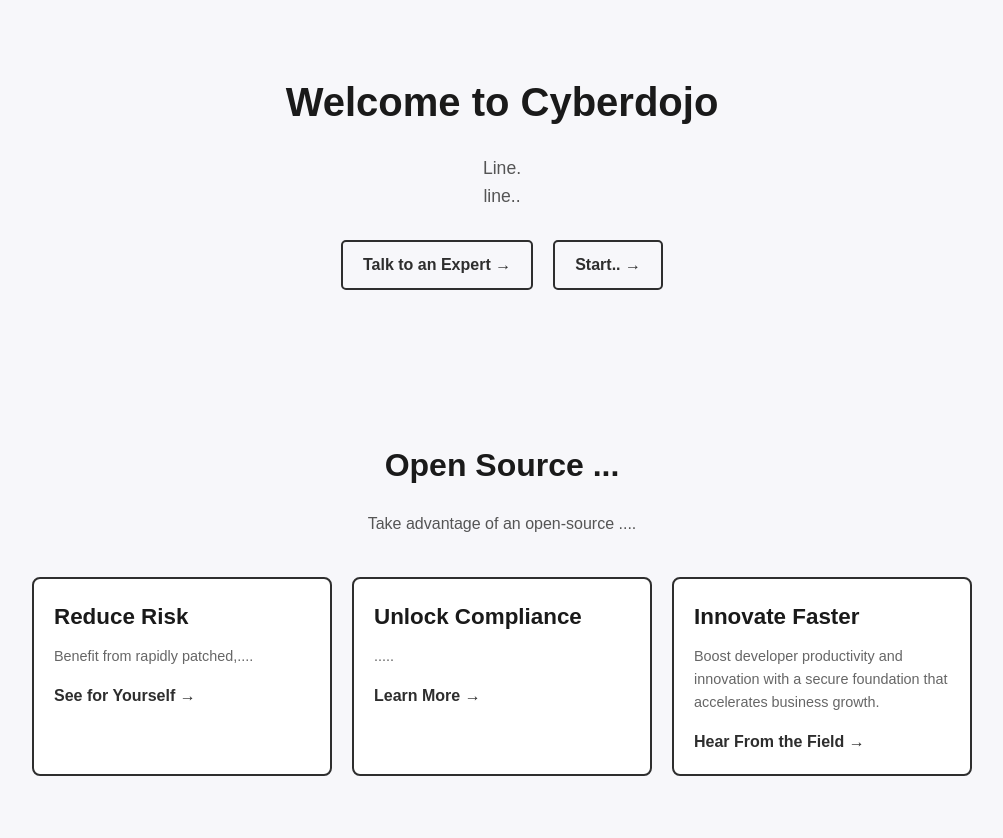
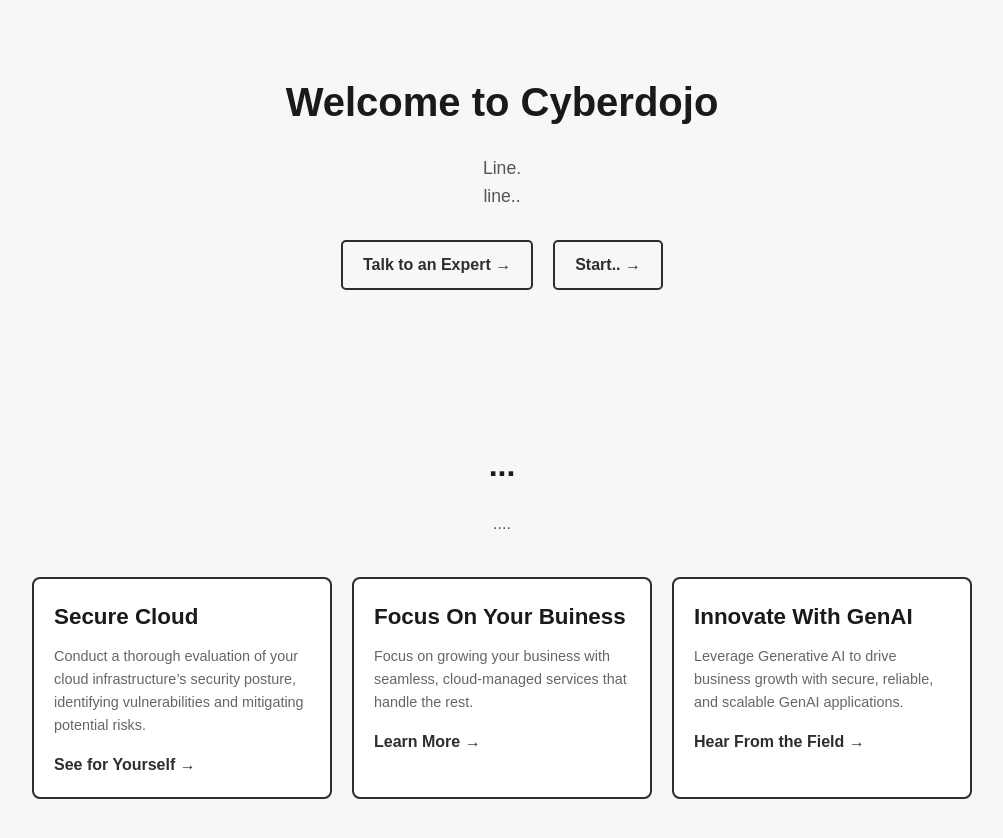
Before and after one commit to Ahmed-AG/cyberdojo-page, a Jekyll site: the page indexv2.html, which Jekyll copies as it is, in a window 1280 px wide. Shown: the top 838 px of the page, without its empty margins (138-1141 px from the left). Built offline with Jekyll 4.4.1, drawn with Linux system fonts in a browser that asks for light colours.

Commit message:
initialize page v2

```diff
--- a/indexv2.html
+++ b/indexv2.html
@@ -118,22 +118,23 @@
 
     <!-- services Section -->
     <section class="services">
-        <h2>Open Source ...</h2>
-        <p>Take advantage of an open-source ....</p>
+        <h2>...</h2>
+        <p>....</p>
         <div class="service-cards">
             <div class="service-card">
-                <h3>Reduce Risk</h3>
-                <p>Benefit from rapidly patched,....</p>
+                <h3>Secure Cloud</h3>
+                <p>Conduct a thorough evaluation of your cloud infrastructure’s security posture, identifying vulnerabilities and mitigating potential risks.</p>
                 <a href="#">See for Yourself →</a>
             </div>
             <div class="service-card">
-                <h3>Unlock Compliance</h3>
-                <p>.....</p>
+                <h3>Focus On Your Buiness</h3>
+                <p>Focus on growing your business with seamless, cloud-managed services that handle the rest.</p>
                 <a href="#">Learn More →</a>
             </div>
             <div class="service-card">
-                <h3>Innovate Faster</h3>
-                <p>Boost developer productivity and innovation with a secure foundation that accelerates business growth.</p>
+                <h3>Innovate With GenAI</h3>
+                <p>Leverage Generative AI to drive business growth with secure, reliable, and scalable GenAI applications.
+                </p>
                 <a href="#">Hear From the Field →</a>
             </div>
         </div>
```
